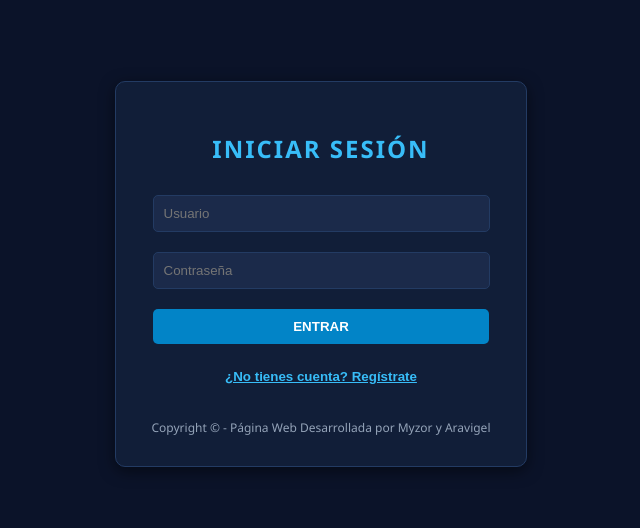
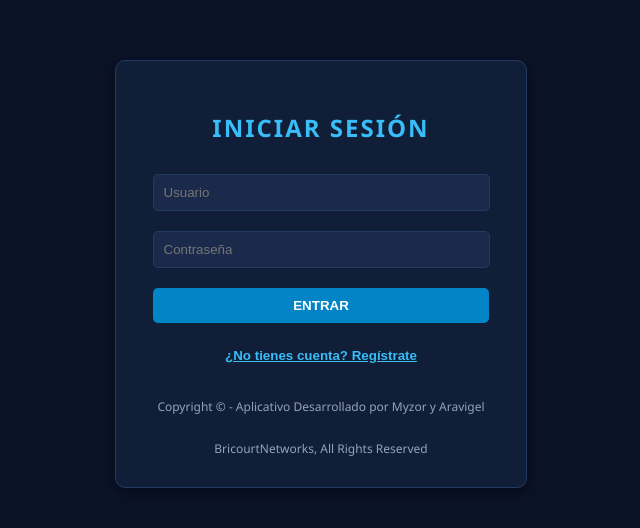
Before and after one commit to GUILD-BLESSED/BOT_BLESWAR2, a website: page public/login.html in a window 1280 px wide. Shown: the part 126-654 px from the top of the page, without its empty margins (319-959 px from the left). Drawn offline with Linux system fonts and the light colour scheme.

Commit message:
Revise footer content in login.html
Updated footer text to reflect new branding and added a new footer for BricourtNetworks.

```diff
--- a/public/login.html
+++ b/public/login.html
@@ -31,7 +31,9 @@
         </form>
         <button class="toggle-btn" onclick="toggleForm()">¿No tienes cuenta? Regístrate</button>
         <div id="loginMsg" class="msg"></div>
-        <footer>Copyright © - Página Web Desarrollada por Myzor y Aravigel</footer>
+        <footer>Copyright © - Aplicativo Desarrollado por Myzor y Aravigel</footer>
+    <footer>BricourtNetworks, All Rights Reserved</footer>
+
     </div>
 
     <div class="login-container" id="registerBox" style="display: none;">
```
